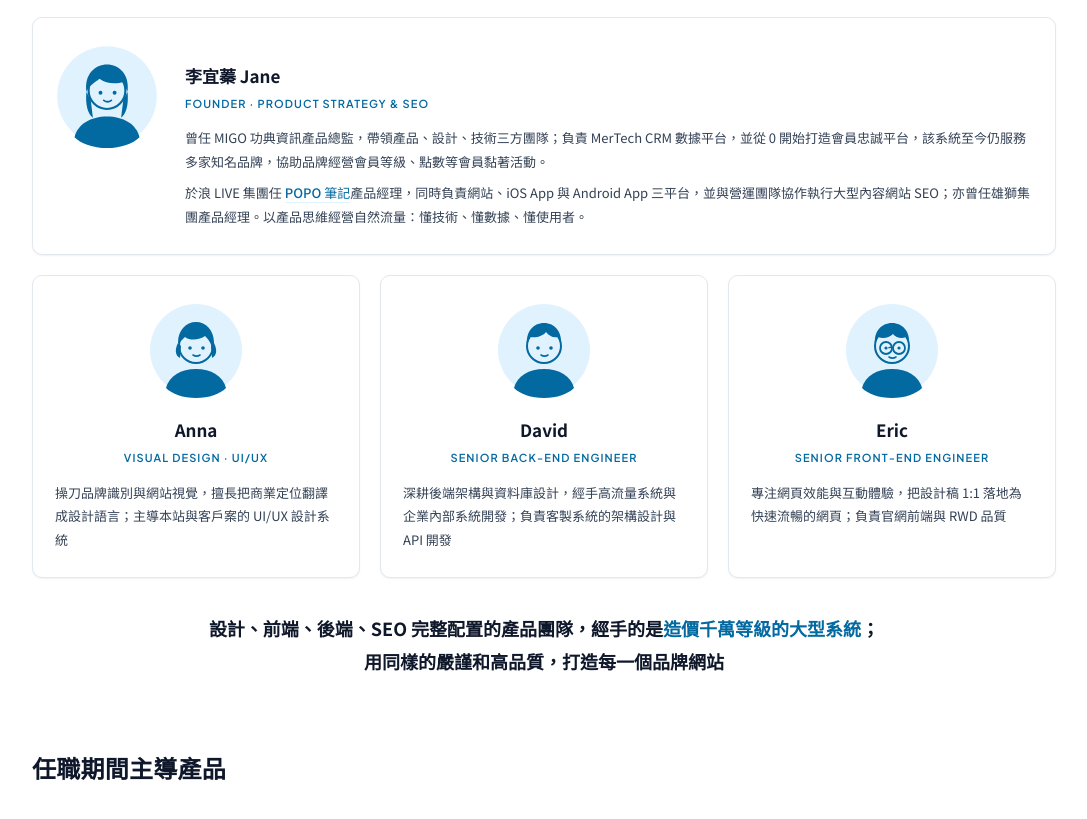
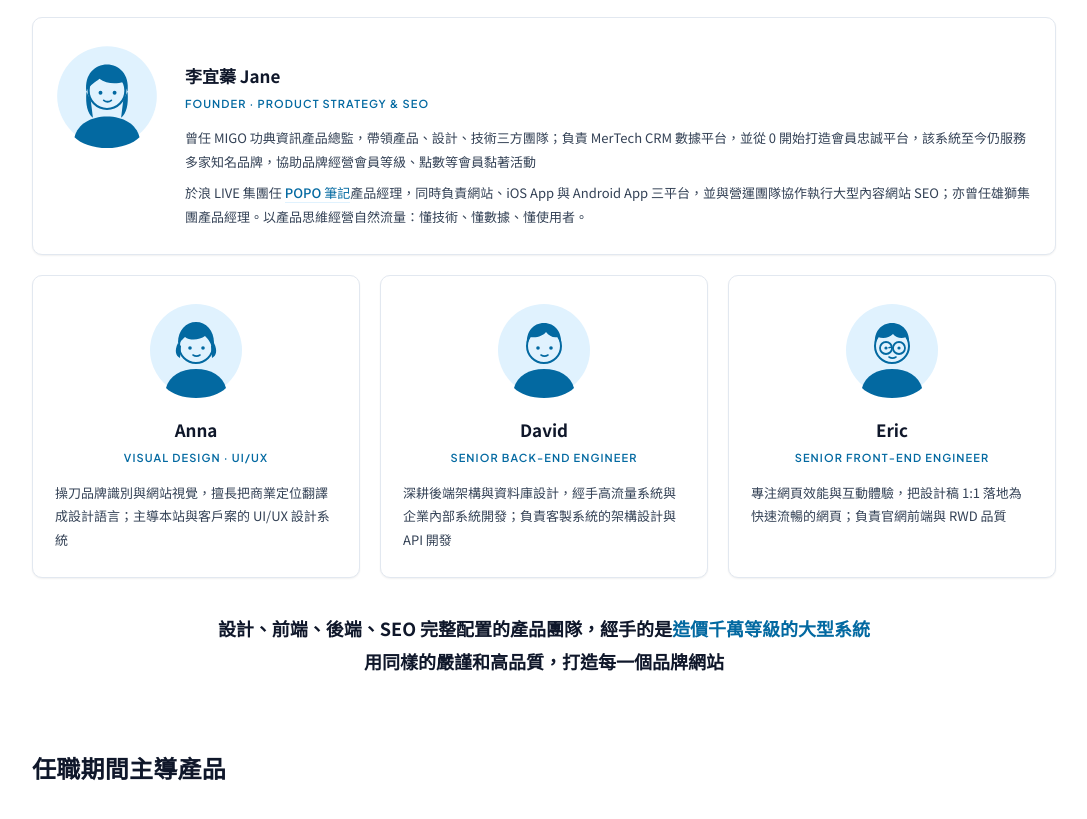
Before and after one commit to jane0601ej/startlike-site, a plain HTML site: page index.html in a window 1280 px wide. Shown: the part 6120-6939 px from the top of the page, without its empty margins (96-1183 px from the left). Drawn offline with Linux system fonts and the light colour scheme; grey boxes are pictures that could not be loaded.

Commit message:
團隊 bio 首段去句號、團隊收尾句斷行處去分號
Co-Authored-By: Claude Fable 5.1 <noreply@anthropic.com>

```diff
--- a/index.html
+++ b/index.html
@@ -681,7 +681,7 @@ a{color:inherit;text-decoration:none}
           <h3>李宜蓁 Jane</h3>
           <div class="role">Founder · Product Strategy &amp; SEO</div>
           <div class="bio">
-            <p>曾任 MIGO 功典資訊產品總監，帶領產品、設計、技術三方團隊；負責 MerTech CRM 數據平台，並從 0 開始打造會員忠誠平台，該系統至今仍服務多家知名品牌，協助品牌經營會員等級、點數等會員黏著活動。</p>
+            <p>曾任 MIGO 功典資訊產品總監，帶領產品、設計、技術三方團隊；負責 MerTech CRM 數據平台，並從 0 開始打造會員忠誠平台，該系統至今仍服務多家知名品牌，協助品牌經營會員等級、點數等會員黏著活動</p>
             <p>於浪 LIVE 集團任 <a href="https://www.poponote.com/" target="_blank" rel="noopener">POPO 筆記</a>產品經理，同時負責網站、iOS App 與 Android App 三平台，並與營運團隊協作執行大型內容網站 SEO；亦曾任雄獅集團產品經理。以產品思維經營自然流量：懂技術、懂數據、懂使用者。</p>
           </div>
         </div>
@@ -733,7 +733,7 @@ a{color:inherit;text-decoration:none}
         <div class="bio"><p>專注網頁效能與互動體驗，把設計稿 1:1 落地為快速流暢的網頁；負責官網前端與 RWD 品質</p></div>
       </article>
     </div>
-    <p class="team-close closing rv">設計、前端、後端、SEO 完整配置的產品團隊，經手的是<span class="accent">造價千萬等級的大型系統</span>；<br>用同樣的嚴謹和高品質，打造每一個品牌網站</p>
+    <p class="team-close closing rv">設計、前端、後端、SEO 完整配置的產品團隊，經手的是<span class="accent">造價千萬等級的大型系統</span><br>用同樣的嚴謹和高品質，打造每一個品牌網站</p>
 
     <!-- 經歷實績 -->
     <div style="margin-top:72px">
```
